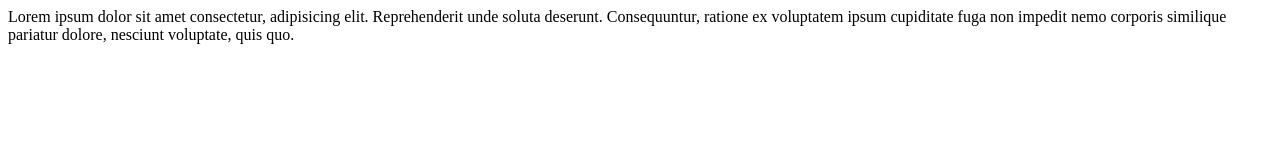
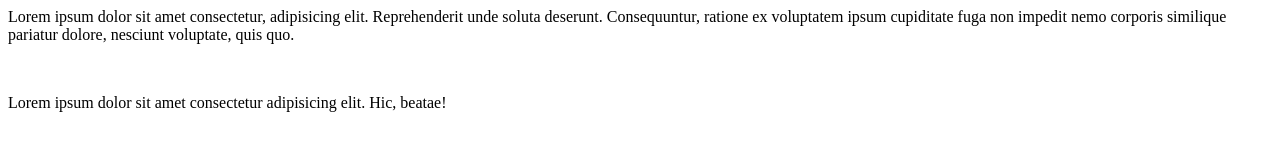
Before and after one commit to Muhammad-Saram-Ali/Repo-demo, a plain HTML site: page index.html in a window 1280 px wide. Drawn offline with Linux system fonts and the light colour scheme.

Commit message:
Add new Para

```diff
--- a/index.html
+++ b/index.html
@@ -1,2 +1,3 @@
 <p>Lorem ipsum dolor sit amet consectetur, adipisicing elit. Reprehenderit unde soluta deserunt. Consequuntur, ratione ex voluptatem ipsum cupiditate fuga non impedit nemo corporis similique pariatur dolore, nesciunt voluptate, quis quo.</p>
 <br>
+<p>Lorem ipsum dolor sit amet consectetur adipisicing elit. Hic, beatae!</p>
```
